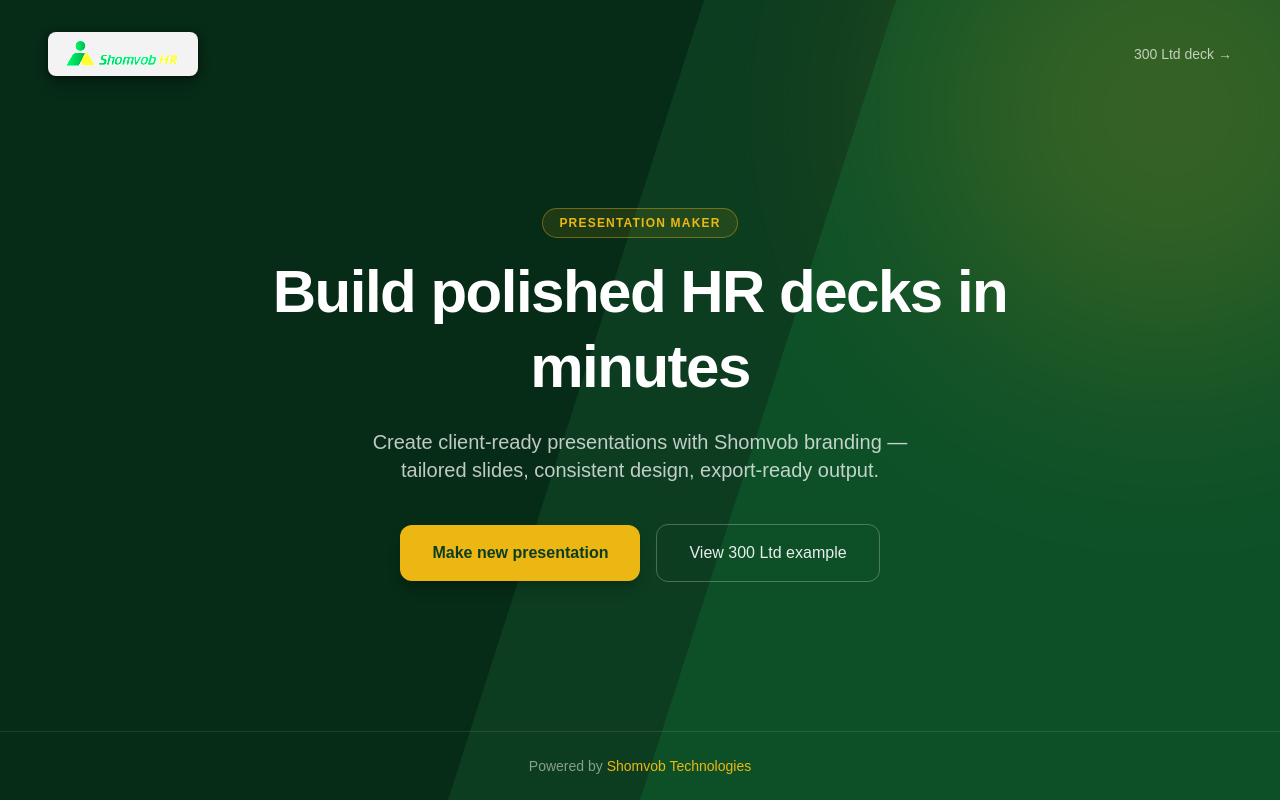
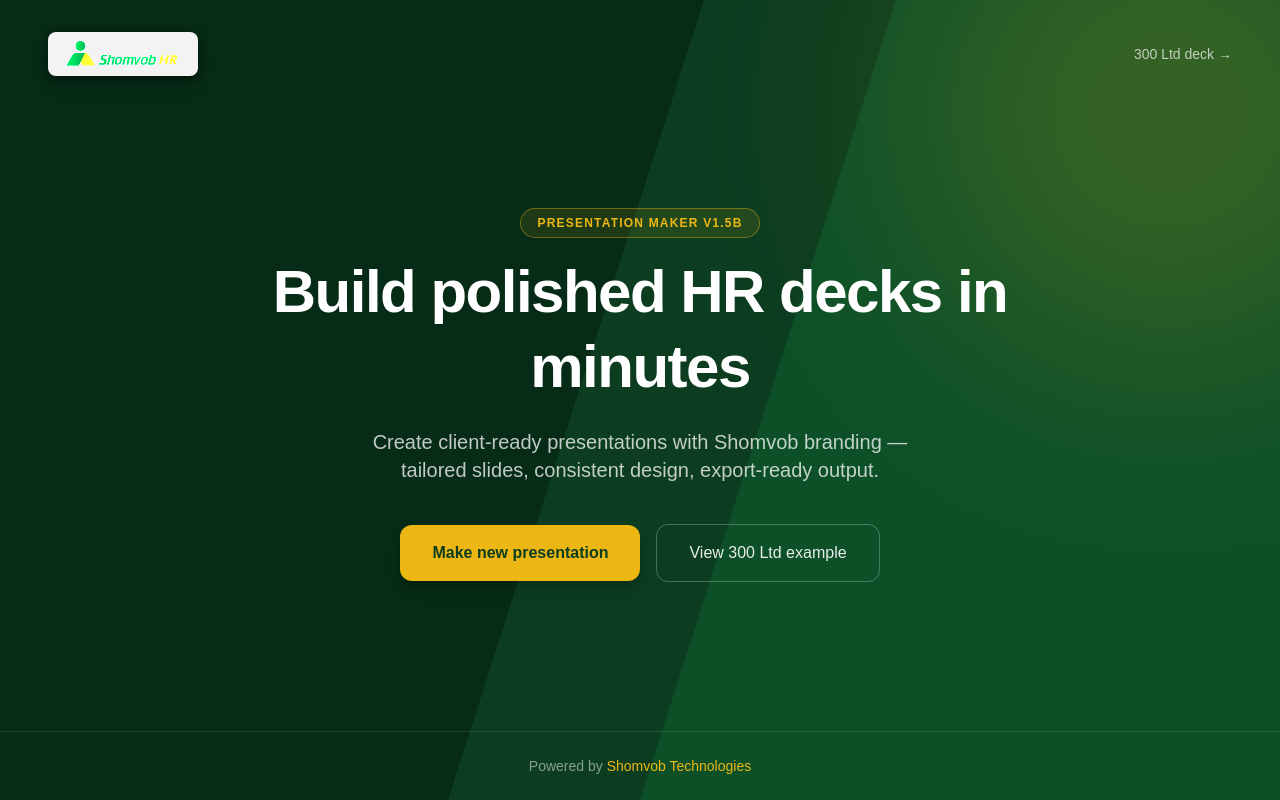
Before and after one commit to shomvob-tech/presentation-maker, a Next.js app: page / in a window 1280 px wide. Built offline with nearby package versions, Linux system fonts and the light colour scheme.

Commit message:
versioning start

```diff
--- a/app/page.tsx
+++ b/app/page.tsx
@@ -32,7 +32,7 @@
 
       <section className="relative z-10 flex flex-1 flex-col items-center justify-center px-8 pb-20 pt-8 text-center md:px-12">
         <p className="mb-4 inline-block rounded-full border border-[#edb713]/40 bg-[#edb713]/10 px-4 py-1.5 text-xs font-semibold uppercase tracking-widest text-[#edb713]">
-          Presentation Maker
+          Presentation Maker v1.5b
         </p>
 
         <h1 className="max-w-3xl text-4xl font-bold leading-tight tracking-tight md:text-6xl">
```
